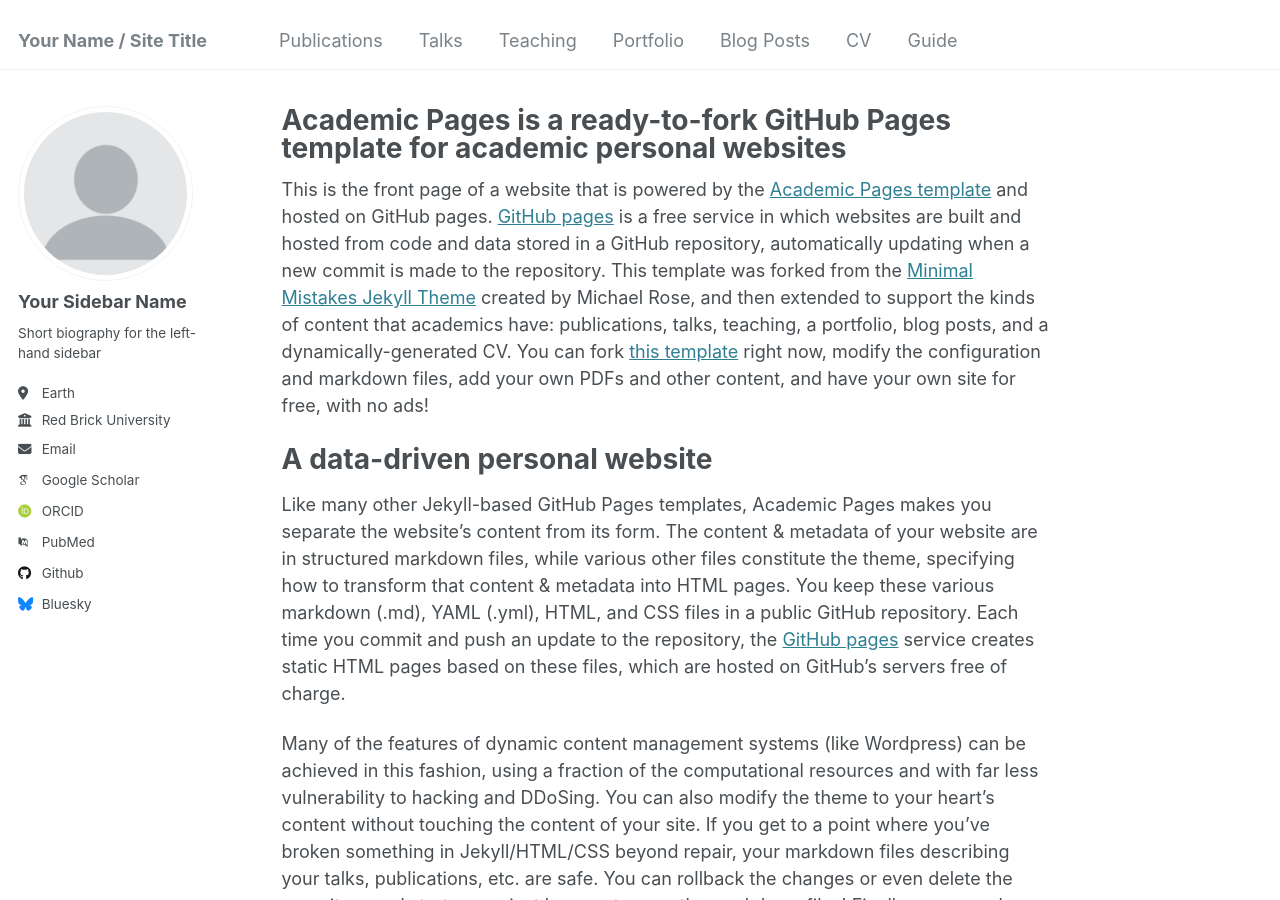
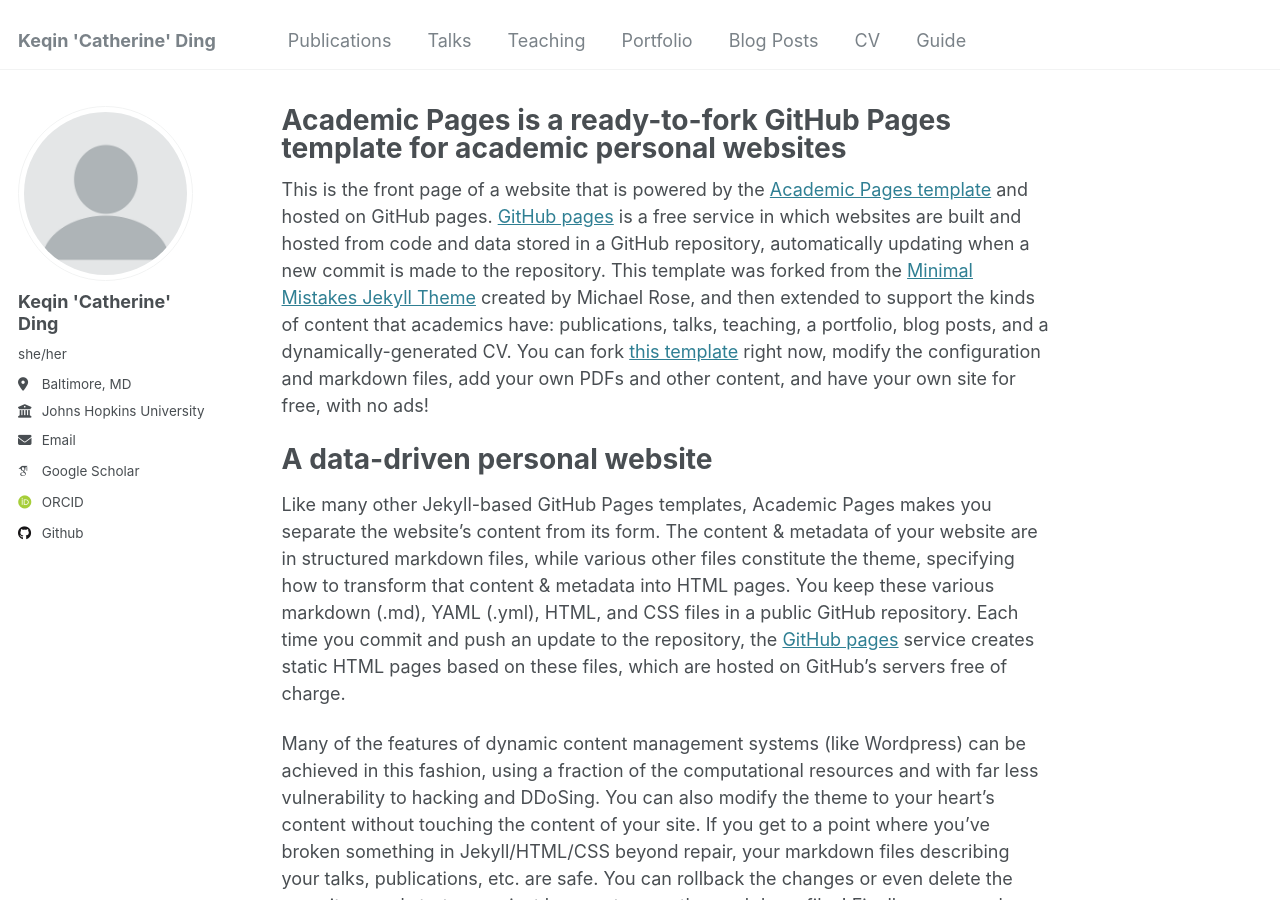
Before and after one commit to KQDing/KQDing.github.io, a Jekyll site: the page built from _pages/about.md, in a window 1280 px wide and 900 px high. Built offline with Jekyll 4.4.1, drawn with Linux system fonts in a browser that asks for light colours; some web fonts are replaced.

Commit message:
Update _config.yml

```diff
--- a/_config.yml
+++ b/_config.yml
@@ -8,7 +8,7 @@
 
 # Basic Site Settings
 locale                   : "en-US"
-title                    : "Your Name / Site Title"
+title                    : "Keqin 'Catherine' Ding"
 title_separator          : "-"
 name                     : &name "Your Name"
 description              : &description "personal description"
@@ -22,21 +22,21 @@ repository               : "academicpages/academicpages.github.io"
 author:
   # Biographic information
   avatar           : "profile.png"
-  name             : "Your Sidebar Name"
-  pronouns         : # example: "she/her"
-  bio              : "Short biography for the left-hand sidebar"
-  location         : "Earth"
-  employer         : "Red Brick University"
+  name             : "Keqin 'Catherine' Ding"
+  pronouns         : "she/her"
+  bio              : #"Short biography for the left-hand sidebar"
+  location         : "Baltimore, MD"
+  employer         : "Johns Hopkins University"
   uri              : # URL
-  email            : "none@example.org"
+  email            : "kding3@jhu.edu"
 
   # Academic websites
   arxiv            : # URL - Update with the correct link to your profile
-  googlescholar    : "https://scholar.google.com/citations?user=PS_CX0AAAAAJ"
+  googlescholar    : "https://scholar.google.com/citations?user=RgfF6SAAAAAJ&hl"
   impactstory      : # URL
-  orcid            : "http://orcid.org/yourorcidurl"
+  orcid            : "http://orcid.org/0000-0002-0680-673X"
   semantic         : # URL
-  pubmed           : "https://www.ncbi.nlm.nih.gov/pubmed/?term=john+snow"
+  pubmed           : # URL
   researchgate     : # URL
   scopus           : # URL
 
@@ -44,12 +44,12 @@ author:
   bitbucket        : # Username - Update with your username on the site
   codepen          : # Username
   dribbble         : # Username
-  github           : "academicpages"
+  github           : "KQDing"
   kaggle           : # Username
   stackoverflow    : # User number or user number and name (i.e., use "1" or "1/jeff-atwood")
 
   # Social media
-  bluesky          : "bsky.app" # Replace this with you Bluesky username
+  bluesky          : #"bsky.app" # Replace this with you Bluesky username
   facebook         : # Username
   flickr           : # Username
   foursquare       : # Username
```
